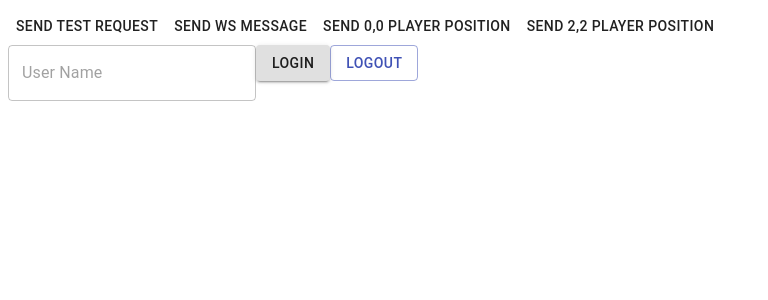
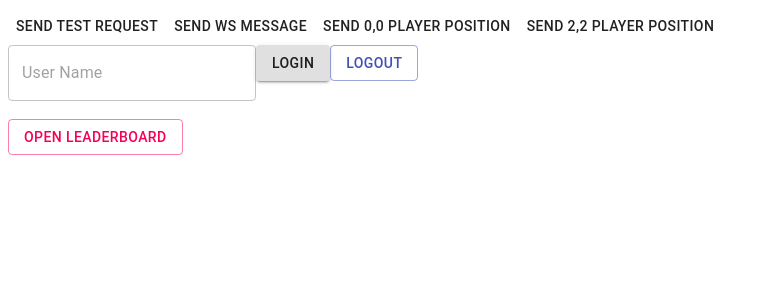
Before and after one commit to bondarenkovladislav/tic-tac-toe, a React (Create React App) app: page / in a window 1280 px wide. Shown: the top 300 px of the page, without its empty margins (0-768 px from the left). Built offline with nearby package versions, Linux system fonts and the light colour scheme; no server answers.

Commit message:
User-score page

```diff
--- a/src/classes/services/ApiClient.ts
+++ b/src/classes/services/ApiClient.ts
@@ -6,6 +6,10 @@ export class ApiClient {
   }
   public static async testReq2() {
     return (await axios.get('http://localhost:4433/')).data
+  }
+
+  public static get = async (endpoint: string) => {
+    return (await axios.get(`http://localhost:4433${endpoint}`)).data
   }
 
   public static login = async (userName: string) => {
--- a/src/classes/services/GameService.ts
+++ b/src/classes/services/GameService.ts
@@ -12,4 +12,8 @@ export class GameService {
       ...step,
     })
   }
+
+  public static getScoreBoard = () => {
+
+  }
 }
--- a/src/components/Home.tsx
+++ b/src/components/Home.tsx
@@ -7,7 +7,9 @@ import {
 } from '../classes/services/WebSocketService'
 import { GameService } from '../classes/services/GameService'
 import { TextField } from '@material-ui/core'
-export const Home = () => {
+import { withRouter } from 'react-router-dom'
+
+const Home_ = (props: any) => {
   const [userName, setUserName] = useState('')
   const [reqRes, setReqRes] = useState()
   return (
@@ -58,6 +60,16 @@ export const Home = () => {
         Logout
       </Button>
       <div dangerouslySetInnerHTML={{ __html: reqRes }} />
+      <br />
+      <Button
+        variant={'outlined'}
+        color={'secondary'}
+        onClick={() => props.history.push('/leaderboard')}
+      >
+        Open Leaderboard
+      </Button>
     </div>
   )
 }
+
+export const Home = withRouter(Home_)
--- /dev/null
+++ b/src/components/LeaderBoardPage.tsx
@@ -0,0 +1,28 @@
+import React, { useEffect, useState } from 'react'
+import { ApiClient } from '../classes/services/ApiClient'
+
+interface IUserResult {
+  userName: string
+  winCount: number
+}
+
+export const LeaderBoardPage = () => {
+  const [userScores, setUserScores] = useState<IUserResult[]>([])
+  useEffect(() => {
+    ApiClient.get('/get-score').then((res) => {
+      setUserScores(res.result)
+    })
+  }, [])
+  return (
+    <div>
+      <p>LeaderBoard</p>
+      {userScores.map((item, index) => (
+        <div key={index}>
+          <span>
+            {item.userName} - {item.winCount}
+          </span>
+        </div>
+      ))}
+    </div>
+  )
+}
--- a/src/components/Main.tsx
+++ b/src/components/Main.tsx
@@ -1,13 +1,15 @@
-import {BrowserRouter as Router, Route, Switch} from "react-router-dom";
-import React from "react";
-import {Home} from "./Home";
+import { BrowserRouter as Router, Route, Switch } from 'react-router-dom'
+import React from 'react'
+import { Home } from './Home'
+import { LeaderBoardPage } from './LeaderBoardPage'
 
 export const Main = () => {
   return (
     <Router>
       <Switch>
         <Route exact path="/" component={Home} />
+        <Route exact path={'/leaderboard'} component={LeaderBoardPage} />
       </Switch>
     </Router>
-    );
+  )
 }
--- a/src/index.tsx
+++ b/src/index.tsx
@@ -5,7 +5,7 @@ import { createBrowserHistory } from 'history'
 import { Main } from './components/Main'
 import { InitializationService } from './classes/services/InitializationService'
 
-const history = createBrowserHistory()
+export const history = createBrowserHistory()
 InitializationService.init()
 ReactDOM.render(
   <Router history={history}>
```
Also changed, not shown: src/components/LeaderBoardPage.module.scss (added). Lines whose indentation alone changed are shown as unchanged.
